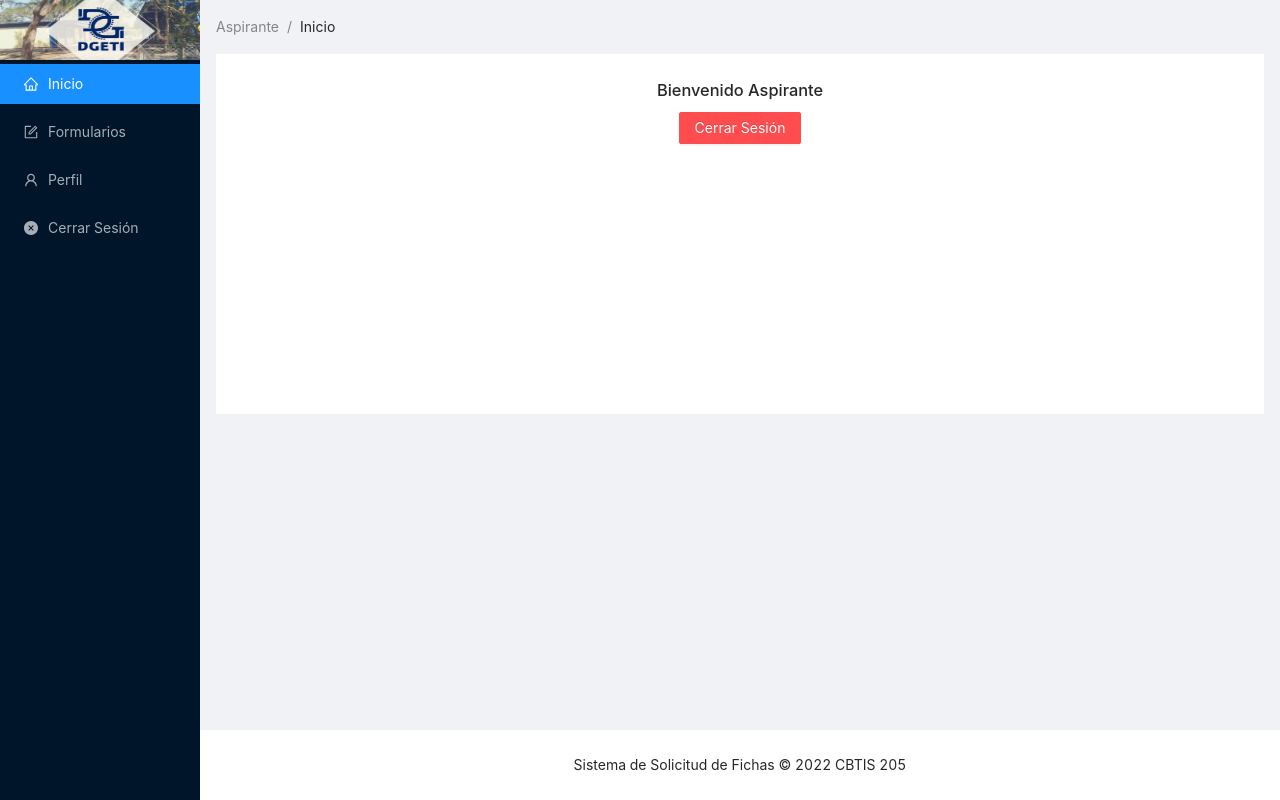
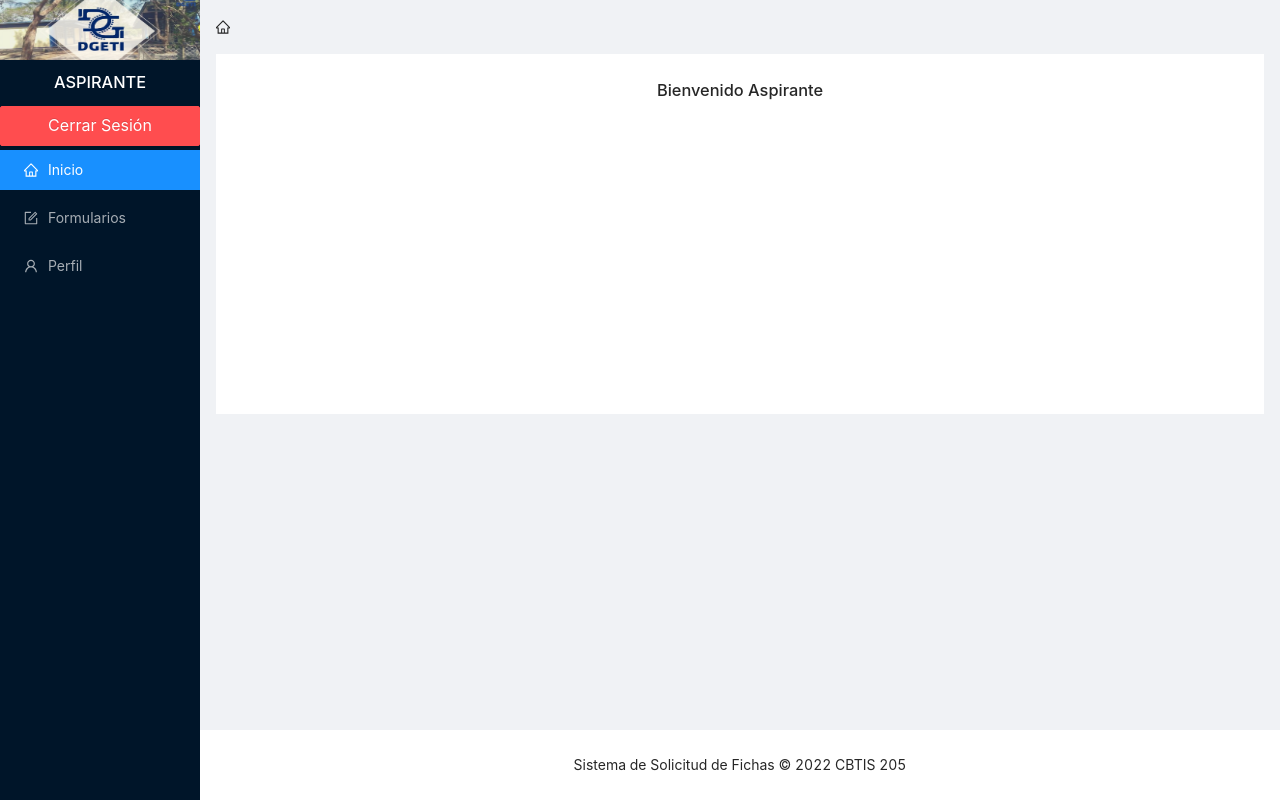
Before and after one commit to Juggantiss/residencia-front, a React (Create React App) app: page /dashboard in a window 1280 px wide. Built offline with nearby package versions, Linux system fonts and the light colour scheme; no server answers.

Commit message:
Mejorado el layout del aspirante

```diff
--- a/src/layouts/Aspirant.jsx
+++ b/src/layouts/Aspirant.jsx
@@ -2,10 +2,13 @@ import {
   HomeOutlined,
   UserOutlined,
   FormOutlined,
-  CloseCircleFilled
+  QuestionCircleOutlined
 } from "@ant-design/icons";
-import { Breadcrumb, Layout, Menu } from "antd";
+import { Link } from "react-router-dom";
+import { Breadcrumb, Layout, Menu, Button, Popconfirm } from "antd";
 import "../styles/Aspirant.modules.css";
+
+import { useNavigate } from "react-router-dom";
 
 const { Content, Footer, Sider } = Layout;
 const { Item } = Breadcrumb;
@@ -20,13 +23,19 @@ function getItem(label, key, icon, children) {
 }
 
 const items = [
-  getItem("Inicio", "1", <HomeOutlined />),
-  getItem("Formularios", "2", <FormOutlined />),
-  getItem("Perfil", "3", <UserOutlined />),
-  getItem("Cerrar Sesión", "4", <CloseCircleFilled />)
+  getItem(<Link to="/dashboard">Inicio</Link>, "1", <HomeOutlined />),
+  getItem(<Link to="/aspirant/forms">Formularios</Link>, "2", <FormOutlined />),
+  getItem(<Link to="/aspirant/profile">Perfil</Link>, "3", <UserOutlined />)
 ];
 
-function Aspirant({ children }) {
+function Aspirant({ children, path }) {
+  const navigate = useNavigate();
+
+  const logout = () => {
+    window.localStorage.clear();
+    navigate("/login");
+  };
+
   return (
     <Layout className="layout-container">
       <Sider breakpoint="lg" collapsedWidth="0">
@@ -35,6 +44,26 @@ function Aspirant({ children }) {
           src={require("../assets/img/banner-cbtis.jpg")}
           alt="logo"
         />
+        <div className="text-button">
+          <h1>ASPIRANTE</h1>
+          <Popconfirm
+            title="¿Estás seguro？"
+            onConfirm={logout}
+            okText="Sí"
+            cancelText="No"
+            icon={
+              <QuestionCircleOutlined
+                style={{
+                  color: "red"
+                }}
+              />
+            }
+          >
+            <Button className="btnClose" type="primary" danger size="large">
+              Cerrar Sesión
+            </Button>
+          </Popconfirm>
+        </div>
         {/* <div className="logo" /> */}
         <Menu
           theme="dark"
@@ -47,8 +76,12 @@ function Aspirant({ children }) {
         {/* <Header className="site-layout-background header-one" /> */}
         <Content className="content-container">
           <Breadcrumb className="breadcumb-container">
-            <Item>Aspirante</Item>
-            <Item>Inicio</Item>
+            {path &&
+              path.map((item, index) => (
+                <Item key={index} href={item.route}>
+                  {item.name}
+                </Item>
+              ))}
           </Breadcrumb>
           <div className="site-layout-background header-two">{children}</div>
         </Content>
--- a/src/pages/DashboardAspirant.jsx
+++ b/src/pages/DashboardAspirant.jsx
@@ -1,38 +1,19 @@
-import { QuestionCircleOutlined } from "@ant-design/icons";
-import { Button, Popconfirm } from "antd";
+import { HomeOutlined } from "@ant-design/icons";
 
-import { useNavigate } from "react-router-dom";
 import Aspirant from "../layouts/Aspirant";
 
+const path = [
+  {
+    name: <HomeOutlined />,
+    route: "/dashboard"
+  }
+];
+
 function DashboardAspirant() {
-  const navigate = useNavigate();
-
-  const logout = () => {
-    window.localStorage.clear();
-    navigate("/login");
-  };
-
   return (
-    <Aspirant>
+    <Aspirant path={path}>
       <div style={{ textAlign: "center" }}>
         <h1>Bienvenido Aspirante</h1>
-        <Popconfirm
-          title="¿Estás seguro？"
-          onConfirm={logout}
-          okText="Sí"
-          cancelText="No"
-          icon={
-            <QuestionCircleOutlined
-              style={{
-                color: "red"
-              }}
-            />
-          }
-        >
-          <Button type="primary" danger>
-            Cerrar Sesión
-          </Button>
-        </Popconfirm>
       </div>
     </Aspirant>
   );
--- a/src/styles/Aspirant.modules.css
+++ b/src/styles/Aspirant.modules.css
@@ -7,6 +7,16 @@
   width: 100%;
   height: 60px;
   /* margin: 10px; */
+}
+
+.text-button h1 {
+  margin: 10px;
+  color: #ffffff;
+}
+
+.text-button .btnClose {
+  width: 100%;
+  /* margin-bottom: 10px; */
 }
 
 .site-layout .site-layout-background {
```
